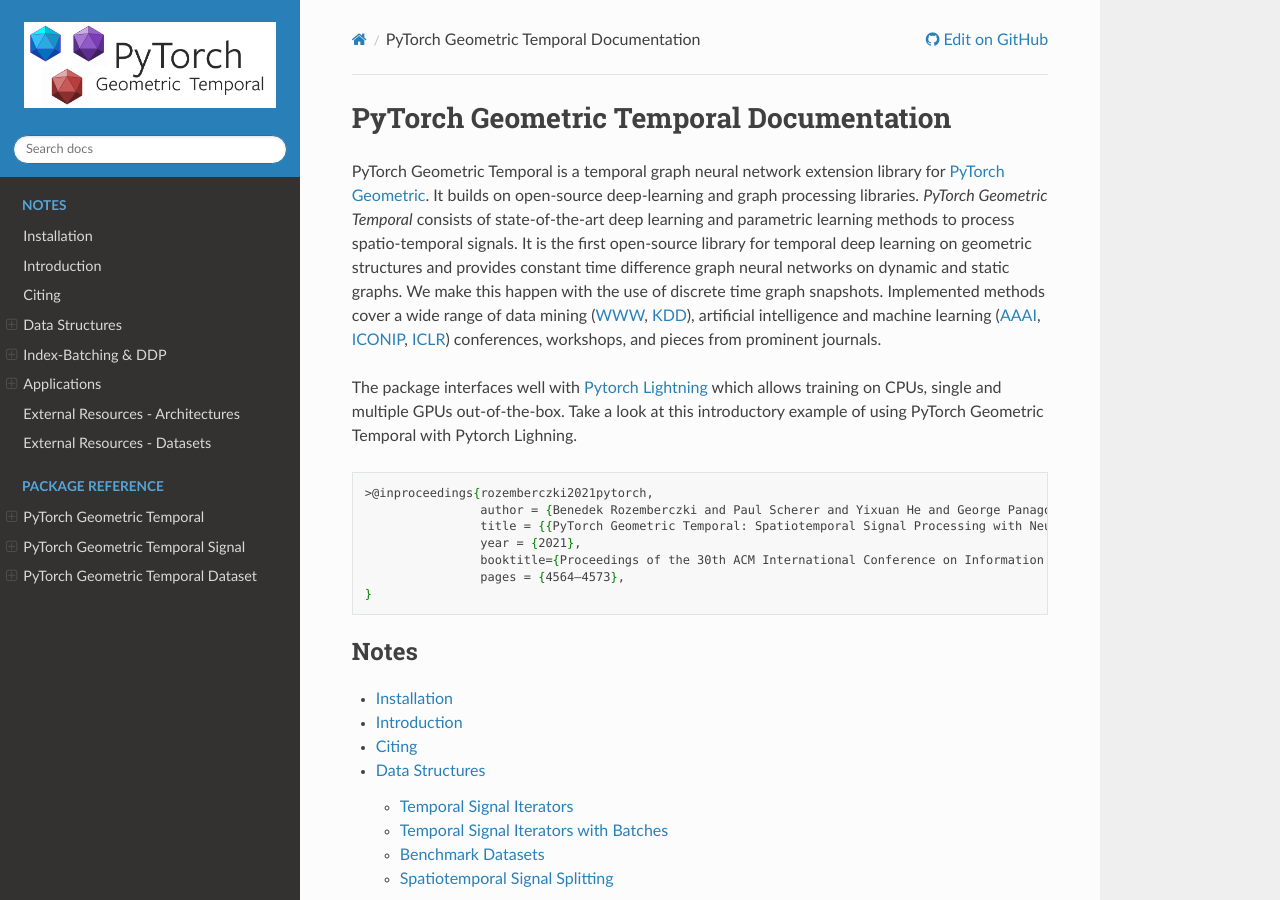
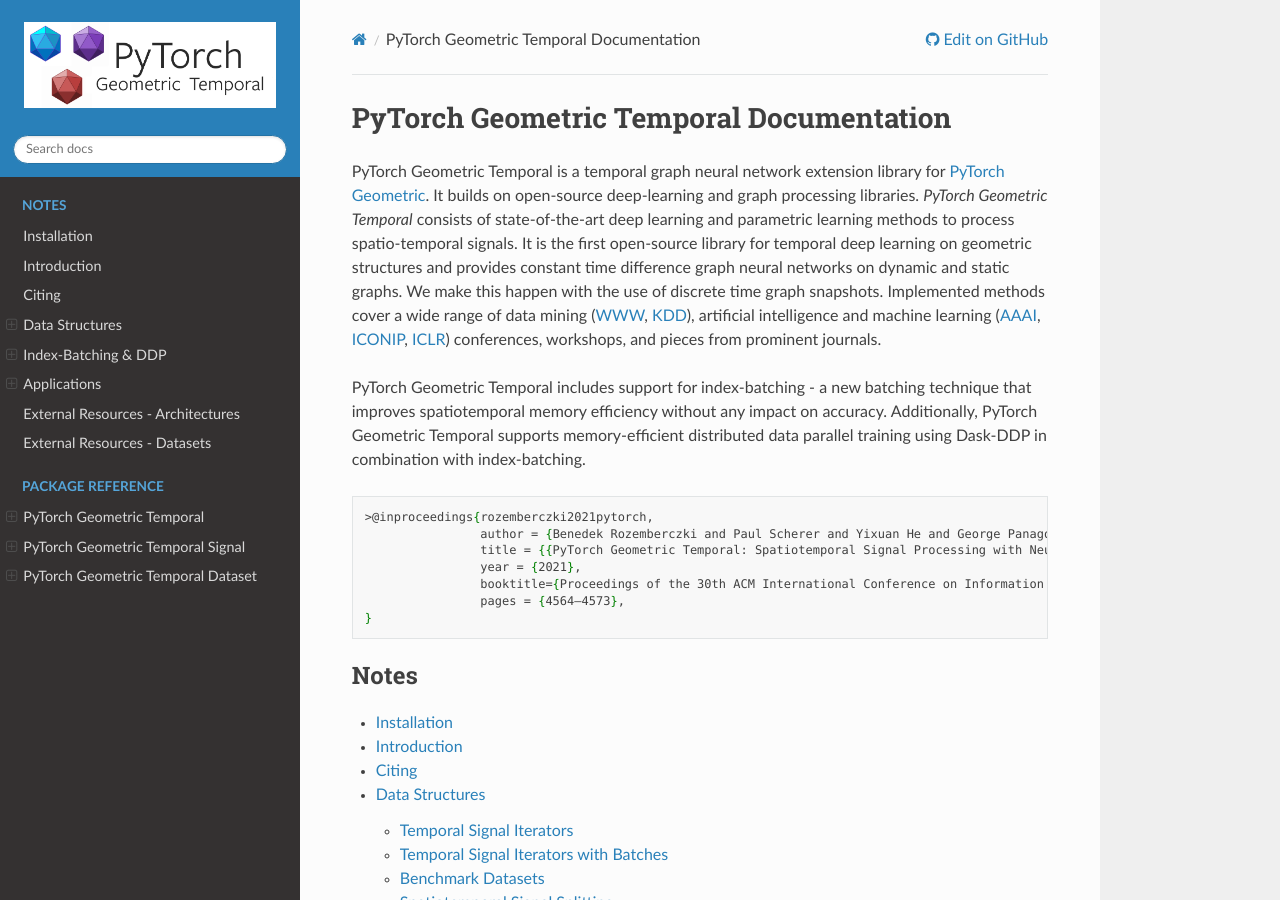
Before and after one commit to benedekrozemberczki/pytorch_geometric_temporal, a Sphinx documentation site: the page built from docs/source/index.rst, in a window 1280 px wide and 900 px high. Built offline with Sphinx 7.4.7 and the Read the Docs theme 3.1.0, drawn with Linux system fonts in a browser that asks for light colours.

Commit message:
update to include note about index-batching

```diff
--- a/docs/source/index.rst
+++ b/docs/source/index.rst
@@ -6,7 +6,10 @@ PyTorch Geometric Temporal Documentation
 PyTorch Geometric Temporal is a temporal graph neural network extension library for `PyTorch Geometric <https://github.com/rusty1s/pytorch_geometric/>`_.  It builds on open-source deep-learning and graph processing libraries. *PyTorch Geometric Temporal* consists of state-of-the-art deep learning and parametric learning methods to process spatio-temporal signals. It is the first open-source library for temporal deep learning on geometric structures and provides constant time difference graph neural networks on dynamic and static graphs. We make this happen with the use of discrete time graph snapshots. Implemented methods cover a wide range of data mining (`WWW <https://www2021.thewebconf.org/>`_, `KDD <https://www.kdd.org/kdd2020/>`_), artificial intelligence and machine learning (`AAAI <http://www.aaai.org/Conferences/conferences.php>`_, `ICONIP <https://www.apnns.org/ICONIP2020/>`_, `ICLR <https://iclr.cc/>`_) conferences, workshops, and pieces from prominent journals.
 
 
-The package interfaces well with `Pytorch Lightning <https://pytorch-lightning.readthedocs.io>`_ which allows training on CPUs, single and multiple GPUs out-of-the-box. Take a look at this introductory example of using PyTorch Geometric Temporal with Pytorch Lighning.
+
+PyTorch Geometric Temporal includes support for index-batching - a new batching technique that improves spatiotemporal memory efficiency without any impact on accuracy. Additionally, PyTorch Geometric Temporal supports memory-efficient distributed data parallel training using Dask-DDP in combination with index-batching.
+
+.. The package interfaces well with `Pytorch Lightning <https://pytorch-lightning.readthedocs.io>`_ which allows training on CPUs, single and multiple GPUs out-of-the-box. Take a look at this introductory example of using PyTorch Geometric Temporal with Pytorch Lighning.
 
 .. code-block:: latex
 
```
